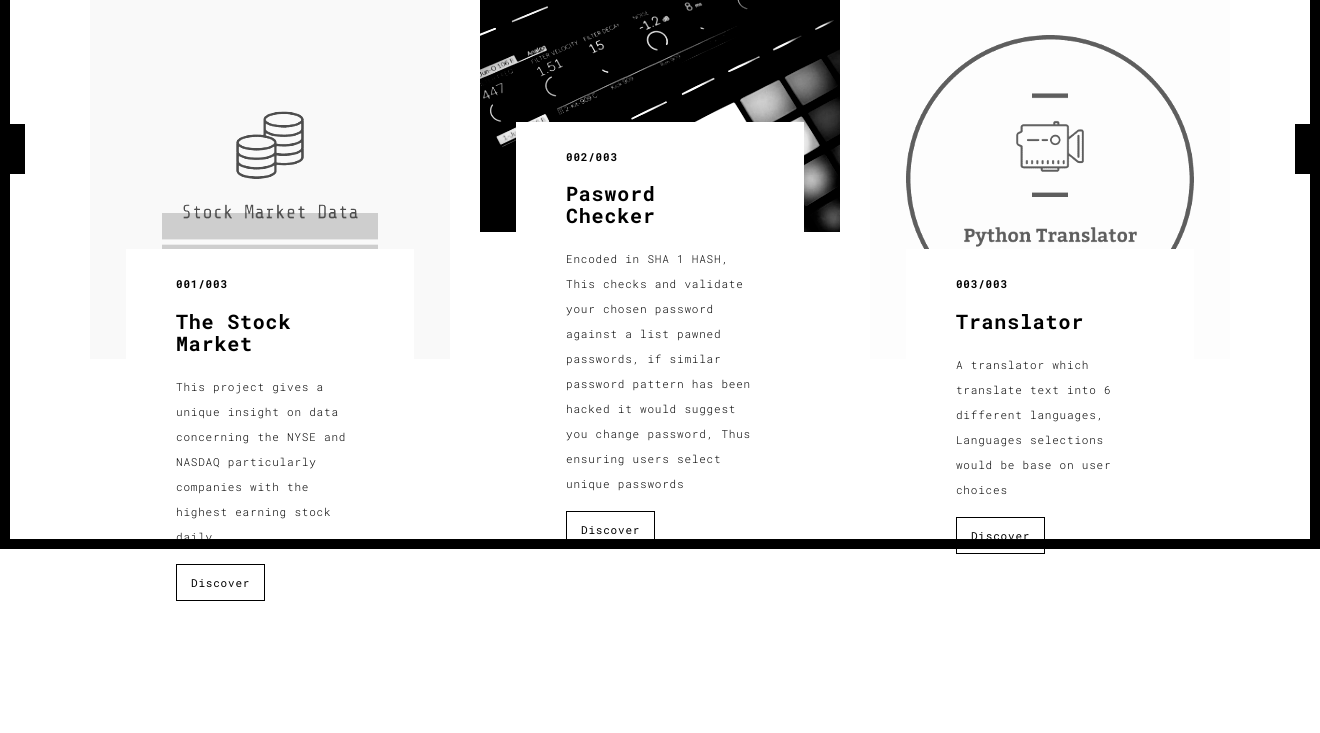
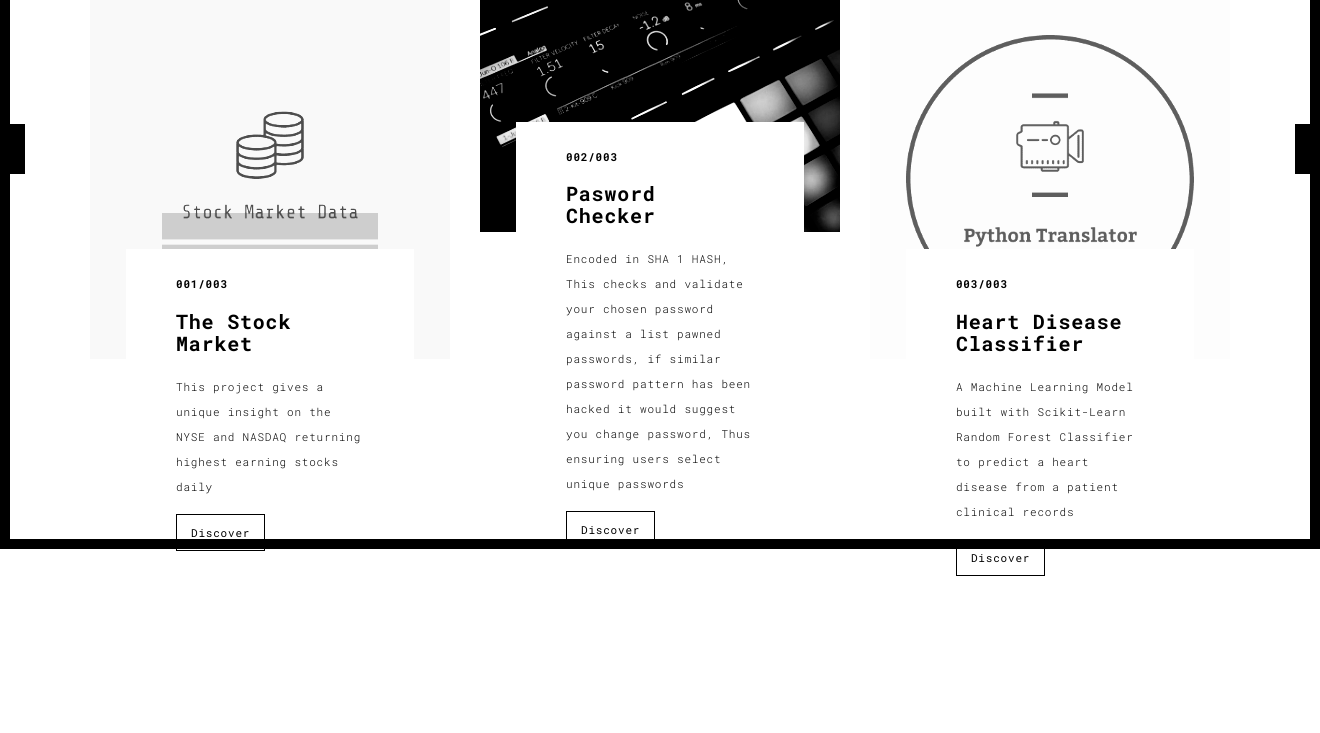
Before and after one commit to Ifeanyi-omeck/Porfolio-project, a Flask app: page /works.html in a window 1320 px wide; the page is wider, and only the part inside the window is pictured. Shown: the part 251-984 px from the top of that part. After the commit the page ends 827 px from the top of that part, so only its background shows below. Run offline with Flask 2, Linux system fonts and the light colour scheme; some libraries are stand-ins or nearby versions.

Commit message:
Add files via upload
New changes made

```diff
--- a/templates/works.html
+++ b/templates/works.html
@@ -75,7 +75,7 @@
                       <div class="card-container card-container-lg">
                         <h4>001/003</h4>
                         <h3>The Stock Market</h3>
-                        <p>This project gives a unique insight on data concerning the NYSE and NASDAQ particularly companies with the highest earning stock daily</p>
+                        <p>This project gives a unique insight on the NYSE and NASDAQ returning highest earning stocks daily</p>
                         <a href="#" target="_blank" rel="noopener noreferrer"></a>
                         <a href="https://github.com/Ifeanyi-omeck/Stock-market" target="_blank" title="" class="btn btn-default">Discover</a>
                       </div>
@@ -98,10 +98,10 @@
                       </a>
                       <div class="card-container card-container-lg">
                         <h4>003/003</h4>
-                        <h3>Translator</h3>
-                        <p>A translator which translate text into 6 different languages, Languages selections would be base on user choices</p>
+                        <h3>Heart Disease Classifier</h3>
+                        <p>A Machine Learning Model built with Scikit-Learn Random Forest Classifier to predict a heart disease from a patient clinical records</p>
                         <a href="#" target="_blank" rel="noopener noreferrer"></a>
-                        <a href="https://github.com/Ifeanyi-omeck/Offline-translator" target="_blank" title="" class="btn btn-default">Discover</a>
+                        <a href="https://github.com/Ifeanyi-omeck/Heart_Disease_Prediction" target="_blank" title="" class="btn btn-default">Discover</a>
                       </div>
                     </div>
 
```
